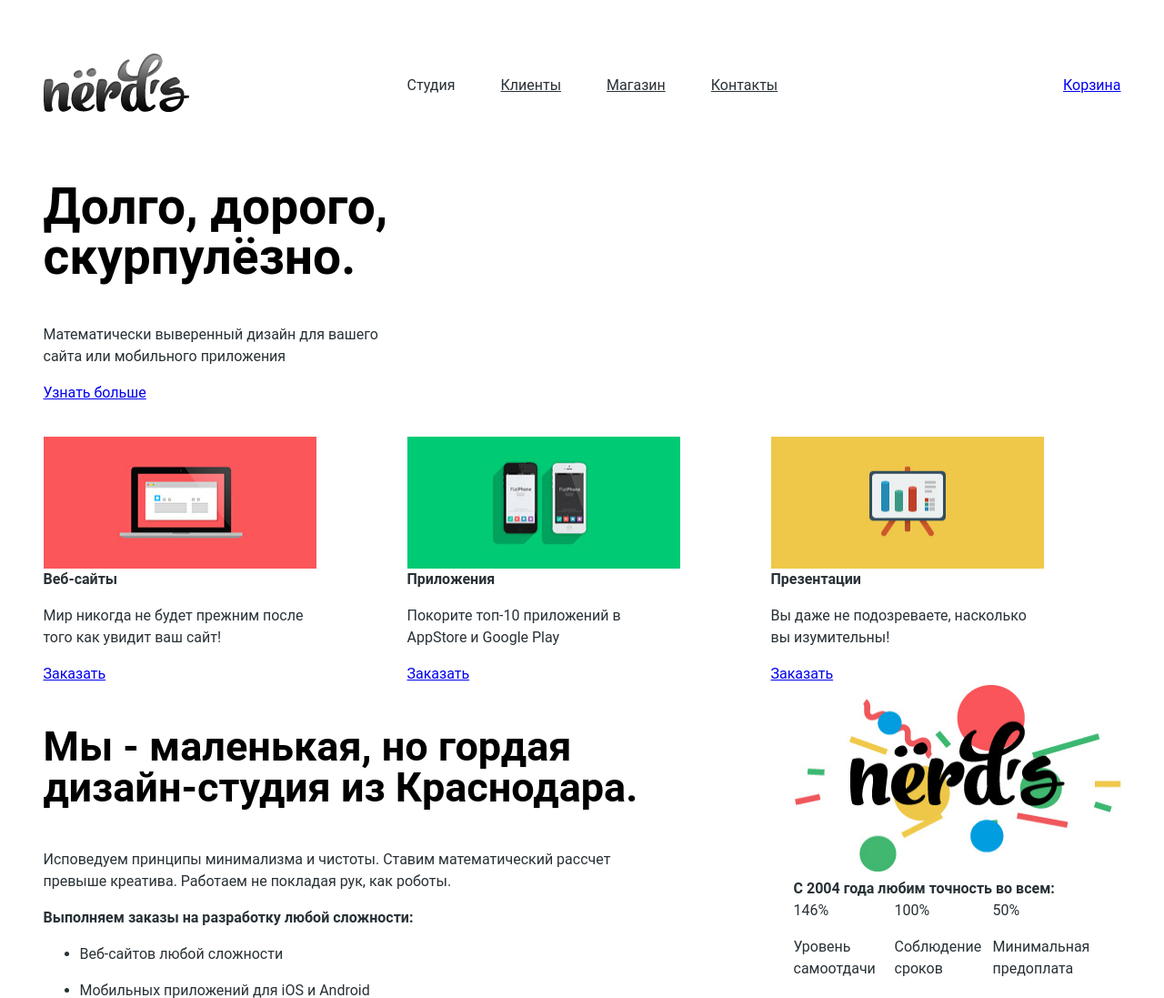
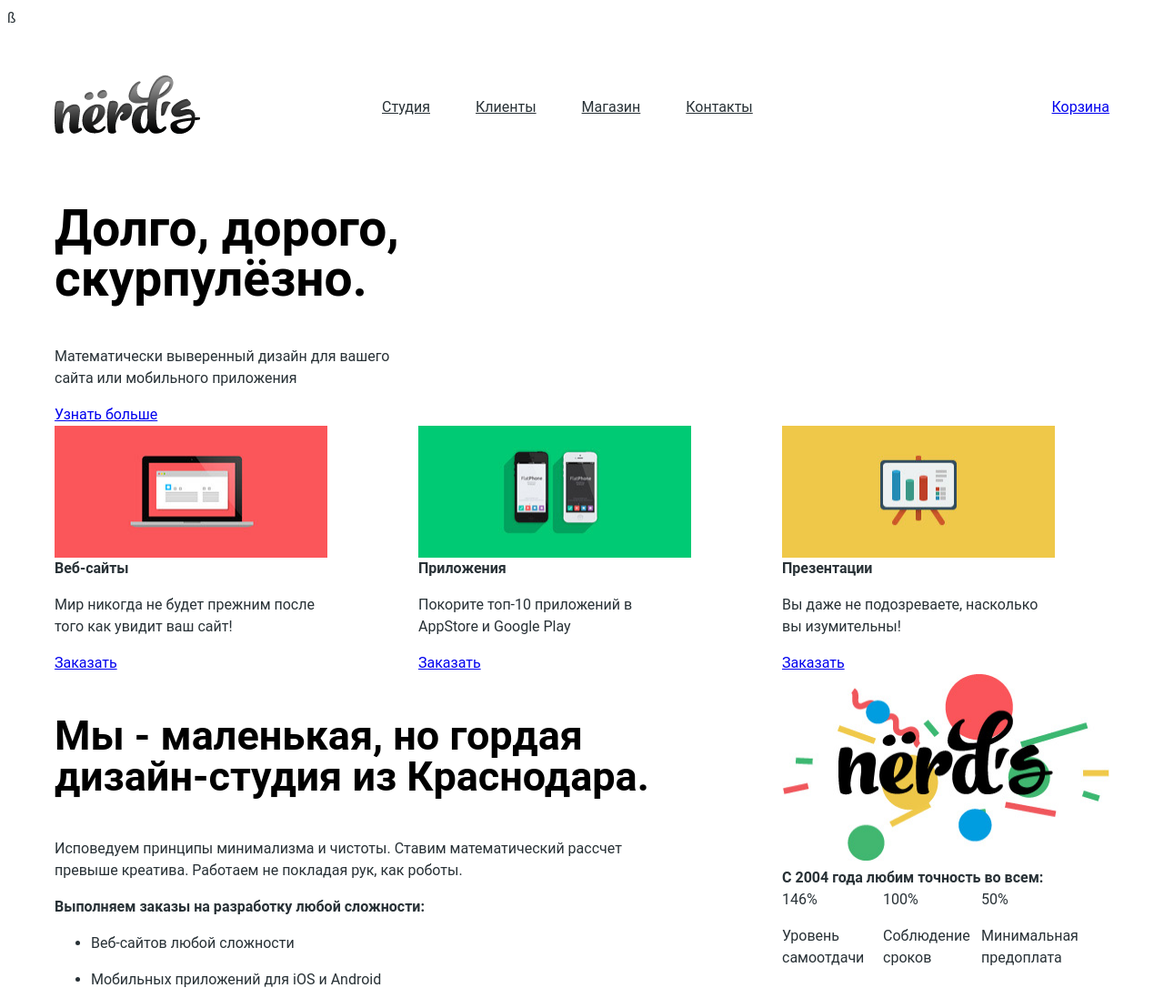
Before and after one commit to norwegian-forest/364539-nerds, a plain HTML site: page index.html in a window 1280 px wide. Shown: the top 1097 px of the page at 91% size. Drawn offline with Linux system fonts and the light colour scheme.

Commit message:
Сетки

```diff
--- a/css/style.css
+++ b/css/style.css
@@ -35,10 +35,10 @@ body {
 
 .container {
   margin: 0 auto;
-  width: 1185px;
+  width: 1160px;
 }
 
-.header_container {
+.header {
   padding-top: 50px;
 }
 
@@ -58,6 +58,8 @@ body {
 .main_list {
   display: flex;
   list-style: none;
+  margin: 0;
+  padding: 0;
 }
 
 .main_nav_link {
@@ -73,13 +75,16 @@ body {
   margin-right: 50px;
 }
 
+.main_list_item: last-child {
+  margin-right: 0px;
+}
+
 .basket_block {
   margin-left: auto;
 }
 
 .tagline {
   width: 385px;
-  height: 280px;
   margin-top: 70px;
 }
 
--- a/index.html
+++ b/index.html
@@ -4,21 +4,21 @@
 <head>
   <meta charset="utf-8">
   <title>HTML Academy: Нёрдс</title>
-  <link href="css/style.css" rel="stylesheet">
   <link href="css/normalize.css" rel="stylesheet">
+  <link href="css/style.css" rel="stylesheet">ß
 </head>
 
 <body>
   <header class="header">
     <div class="container">
-      <div class="header_container">
         <div class="main_menu">
           <div class="main_logo">
             <img src="img/nerds-logo.png" alt="Главный логотип" width="160" height="65">
           </div>
+          <div class="main_navigation">
             <ul class="main_list">
               <li class="main_list_item">
-                <a class="main_nav_link">Студия</a>
+                <a class="main_nav_link" href="#">Студия</a>
               </li>
               <li class="main_list_item">
                 <a class="main_nav_link" href="#">Клиенты</a>
@@ -30,6 +30,7 @@
                 <a class="main_nav_link" href="#">Контакты</a>
               </li>
             </ul>
+          </div>
           <div class="basket_block">
             <a class="basket" href="#">Корзина</a>
           </div>
@@ -39,7 +40,6 @@
             <h2 class="tagline_title">Долго, дорого, скурпулёзно.</h2>
             <p class="tagline_info">Математически выверенный дизайн для вашего сайта или мобильного приложения</p>
             <a class="btn tagline_btn" href=#>Узнать больше</a>
-          </div>
           </div>
         </div>
   </header>
```
Also changed, not shown: inner.html (+5 -3 lines). Lines whose indentation alone changed are shown as unchanged.
